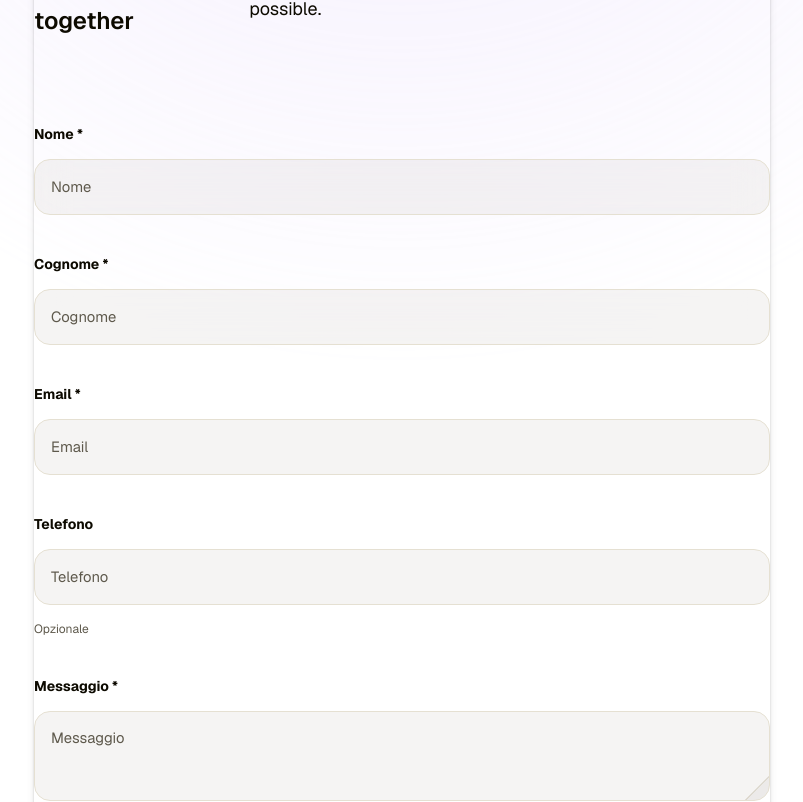
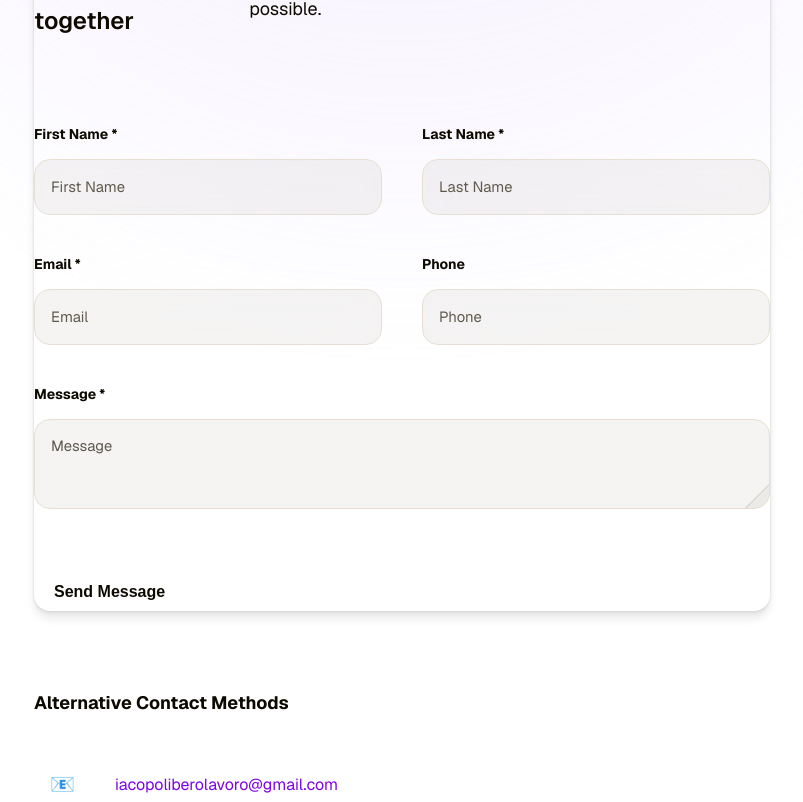
Before and after one commit to IacopoLibero/portfolio, a Next.js app: page /contact-me in a window 1280 px wide. Shown: the part 429-1231 px from the top of the page, without its empty margins (238-1041 px from the left). Built offline with nearby package versions, Linux system fonts and the light colour scheme.

Commit message:
Refactor form validation messages and labels to English; update error handling and submission feedback

```diff
--- a/src/app/contact-me/page.tsx
+++ b/src/app/contact-me/page.tsx
@@ -40,29 +40,29 @@ export default function ContactMe() {
 
         switch (name) {
             case "firstName":
-                if (!value) error = "Il nome è obbligatorio";
-                else if (value.length < 2) error = "Il nome deve contenere almeno 2 caratteri";
+                if (!value) error = "First name is required";
+                else if (value.length < 2) error = "First name must contain at least 2 characters";
                 break;
 
             case "lastName":
-                if (!value) error = "Il cognome è obbligatorio";
-                else if (value.length < 2) error = "Il cognome deve contenere almeno 2 caratteri";
+                if (!value) error = "Last name is required";
+                else if (value.length < 2) error = "Last name must contain at least 2 characters";
                 break;
 
             case "email":
-                if (!value) error = "L'email è obbligatoria";
-                else if (!/^[^\s@]+@[^\s@]+\.[^\s@]+$/.test(value)) error = "Formato email non valido";
+                if (!value) error = "Email is required";
+                else if (!/^[^\s@]+@[^\s@]+\.[^\s@]+$/.test(value)) error = "Invalid email format";
                 break;
 
             case "phone":
                 if (value && !/^[+]?[(]?[0-9]{1,4}[)]?[-\s./0-9]*$/.test(value)) {
-                    error = "Formato numero di telefono non valido";
+                    error = "Invalid phone number format";
                 }
                 break;
 
             case "message":
-                if (!value) error = "Il messaggio è obbligatorio";
-                else if (value.length < 10) error = "Il messaggio deve contenere almeno 10 caratteri";
+                if (!value) error = "Message is required";
+                else if (value.length < 10) error = "Message must contain at least 10 characters";
                 break;
 
             default:
@@ -107,7 +107,7 @@ export default function ContactMe() {
         if (isSubmitting) return;
 
         if (!validateForm()) {
-            setErrorMessage("Correggi gli errori nel form prima di inviare");
+            setErrorMessage("Please correct the errors in the form before submitting");
             setShowError(true);
             return;
         }
@@ -126,7 +126,7 @@ export default function ContactMe() {
             const data = await response.json();
 
             if (!response.ok) {
-                throw new Error(data.error || "Errore durante l'invio dell'email");
+                throw new Error(data.error || "Error while sending the email");
             }
 
             setShowSuccess(true);
@@ -138,8 +138,8 @@ export default function ContactMe() {
                 message: ""
             });
         } catch (error) {
-            console.error('Errore invio form:', error);
-            setErrorMessage(error instanceof Error ? error.message : "Si è verificato un errore durante l'invio del messaggio");
+            console.error('Form submission error:', error);
+            setErrorMessage(error instanceof Error ? error.message : "An error occurred while sending the message");
             setShowError(true);
         } finally {
             setIsSubmitting(false);
@@ -182,15 +182,15 @@ export default function ContactMe() {
 
                     <form onSubmit={handleSubmit} noValidate>
                         <Flex direction="column" gap="l">
-                            <Flex direction="column" gap="l">
+                            <Flex direction="row" gap="l">
                                 <Flex direction="column" gap="s" flex="1">
                                     <Text as="label" htmlFor="firstName" variant="body-strong-s">
-                                        Nome *
+                                        First Name *
                                     </Text>
                                     <Input
                                         id="firstName"
                                         name="firstName"
-                                        label="Nome"
+                                        label="First Name"
                                         value={formData.firstName}
                                         onChange={handleInputChange}
                                         onBlur={handleBlur}
@@ -205,12 +205,12 @@ export default function ContactMe() {
 
                                 <Flex direction="column" gap="s" flex="1">
                                     <Text as="label" htmlFor="lastName" variant="body-strong-s">
-                                        Cognome *
+                                        Last Name *
                                     </Text>
                                     <Input
                                         id="lastName"
                                         name="lastName"
-                                        label="Cognome"
+                                        label="Last Name"
                                         value={formData.lastName}
                                         onChange={handleInputChange}
                                         onBlur={handleBlur}
@@ -224,7 +224,8 @@ export default function ContactMe() {
                                 </Flex>
                             </Flex>
 
-                            <Flex direction="column" gap="s">
+                            <Flex direction="row" gap="l">
+                                <Flex direction="column" gap="s" flex="1">
                                     <Text as="label" htmlFor="email" variant="body-strong-s">
                                         Email *
                                     </Text>
@@ -245,35 +246,35 @@ export default function ContactMe() {
                                     )}
                                 </Flex>
 
-                            <Flex direction="column" gap="s">
+                                <Flex direction="column" gap="s" flex="1">
                                     <Text as="label" htmlFor="phone" variant="body-strong-s">
-                                    Telefono
+                                        Phone
                                     </Text>
                                     <Input
                                         id="phone"
                                         name="phone"
                                         type="tel"
-                                    label="Telefono"
+                                        label="Phone"
                                         value={formData.phone}
                                         onChange={handleInputChange}
                                         onBlur={handleBlur}
                                     />
-                                <Text variant="body-default-xs" onBackground="neutral-medium">Opzionale</Text>
                                     {errors.phone && (
                                         <Text style={{ color: 'var(--color-danger-strong)' }} variant="body-default-xs">
                                             {errors.phone}
                                         </Text>
                                     )}
                                 </Flex>
+                            </Flex>
 
                             <Flex direction="column" gap="s">
                                 <Text as="label" htmlFor="message" variant="body-strong-s">
-                                    Messaggio *
+                                    Message *
                                 </Text>
                                 <Textarea
                                     id="message"
                                     name="message"
-                                    label="Messaggio"
+                                    label="Message"
                                     rows={6}
                                     value={formData.message}
                                     onChange={handleInputChange}
@@ -303,7 +304,7 @@ export default function ContactMe() {
                                     }}
                                     disabled={isSubmitting}
                                 >
-                                    {isSubmitting ? "Invio in corso..." : "Invia Messaggio"}
+                                    {isSubmitting ? "Sending..." : "Send Message"}
                                 </button>
                             </Flex>
                         </Flex>
@@ -311,7 +312,7 @@ export default function ContactMe() {
                 </div>
 
                 <Flex direction="column" gap="l" paddingTop="xl">
-                    <Text variant="body-strong-l">Metodi di contatto alternativi</Text>
+                    <Text variant="body-strong-l">Alternative Contact Methods</Text>
                     <Flex direction="column" gap="m">
                         <Flex direction="row" gap="m" vertical="center">
                             <Flex background="surface" padding="s" radius="full">
@@ -351,8 +352,8 @@ export default function ContactMe() {
                     }}
                     onClick={() => setShowSuccess(false)}
                 >
-                    <Heading as="h3" variant="heading-strong-s">Messaggio Inviato!</Heading>
-                    <Text>Grazie per il tuo messaggio. Ti risponderò al più presto.</Text>
+                    <Heading as="h3" variant="heading-strong-s">Message Sent!</Heading>
+                    <Text>Thank you for your message. I'll get back to you soon.</Text>
                 </Flex>
             )}
 
@@ -373,7 +374,7 @@ export default function ContactMe() {
                     }}
                     onClick={() => setShowError(false)}
                 >
-                    <Heading as="h3" variant="heading-strong-s">Errore</Heading>
+                    <Heading as="h3" variant="heading-strong-s">Error</Heading>
                     <Text>{errorMessage}</Text>
                 </Flex>
             )}
```
Lines whose indentation alone changed are shown as unchanged.
